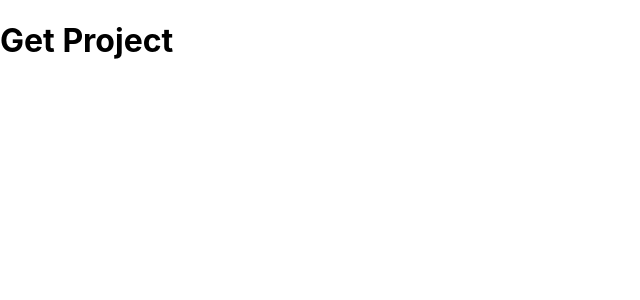
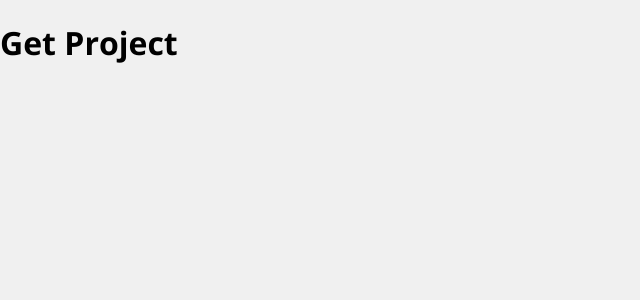
Before and after one commit to paulpessoa/get-project, a React (Create React App) app: page / in a window 1280 px wide. Shown: the top 300 px of the page, without its empty margins (0-640 px from the left). Built offline with nearby package versions, Linux system fonts and the light colour scheme.

Commit message:
import font family

```diff
--- a/public/index.html
+++ b/public/index.html
@@ -25,6 +25,11 @@
       Learn how to configure a non-root public URL by running `npm run build`.
     -->
     <title>React App</title>
+
+    <link rel="preconnect" href="https://fonts.googleapis.com">
+    <link rel="preconnect" href="https://fonts.gstatic.com" crossorigin>
+    <link href="https://fonts.googleapis.com/css2?family=Open+Sans:ital,wght@0,300;0,400;0,500;0,600;0,700;0,800;1,300;1,400;1,500;1,600;1,700;1,800&display=swap" rel="stylesheet">
+
   </head>
   <body>
     <noscript>You need to enable JavaScript to run this app.</noscript>
--- a/src/index.css
+++ b/src/index.css
@@ -1,13 +1,11 @@
 body {
   margin: 0;
-  font-family: -apple-system, BlinkMacSystemFont, 'Segoe UI', 'Roboto', 'Oxygen',
-    'Ubuntu', 'Cantarell', 'Fira Sans', 'Droid Sans', 'Helvetica Neue',
-    sans-serif;
-  -webkit-font-smoothing: antialiased;
-  -moz-osx-font-smoothing: grayscale;
+  padding: 0;
+  box-sizing: border-box;
+  font-family: 'Open Sans', sans-serif;
 }
 
-code {
-  font-family: source-code-pro, Menlo, Monaco, Consolas, 'Courier New',
-    monospace;
+html, body, #root {
+  height: 100%;
+  background-color: #f0f0f0;
 }
```
